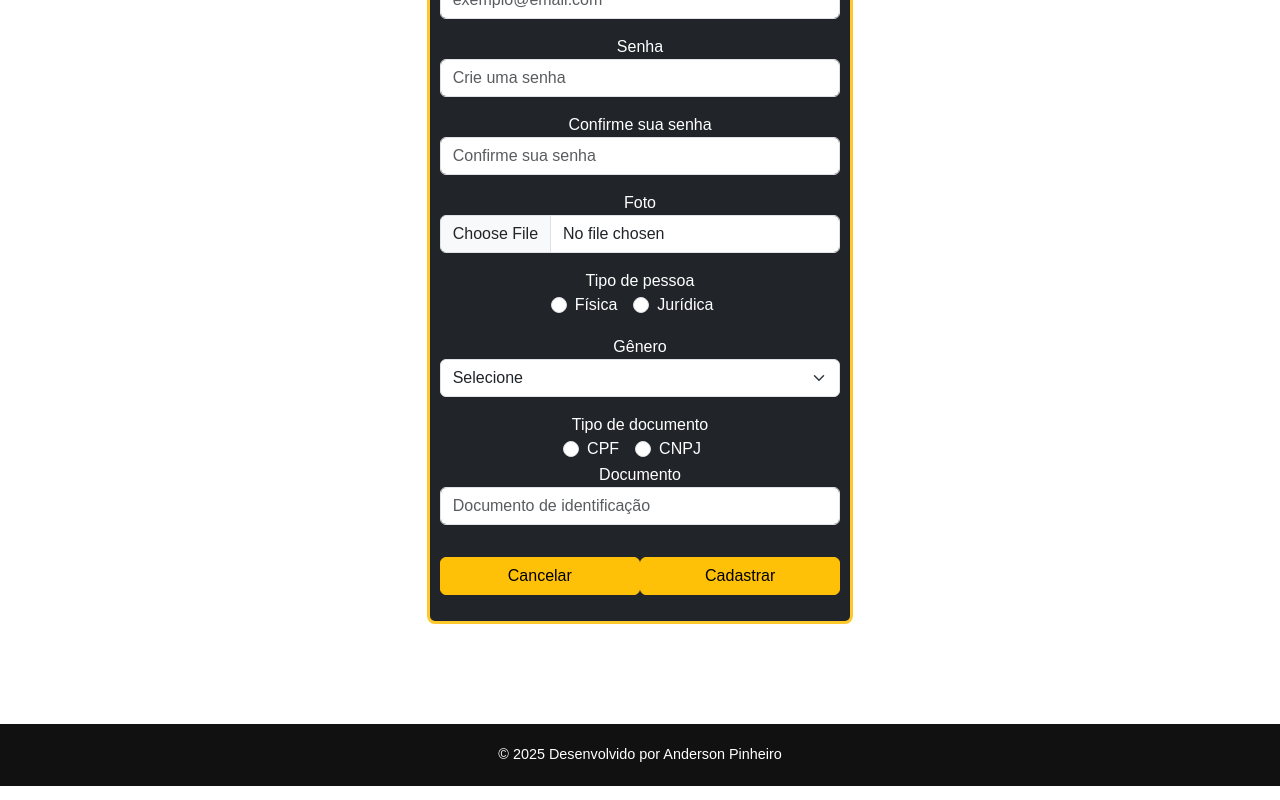
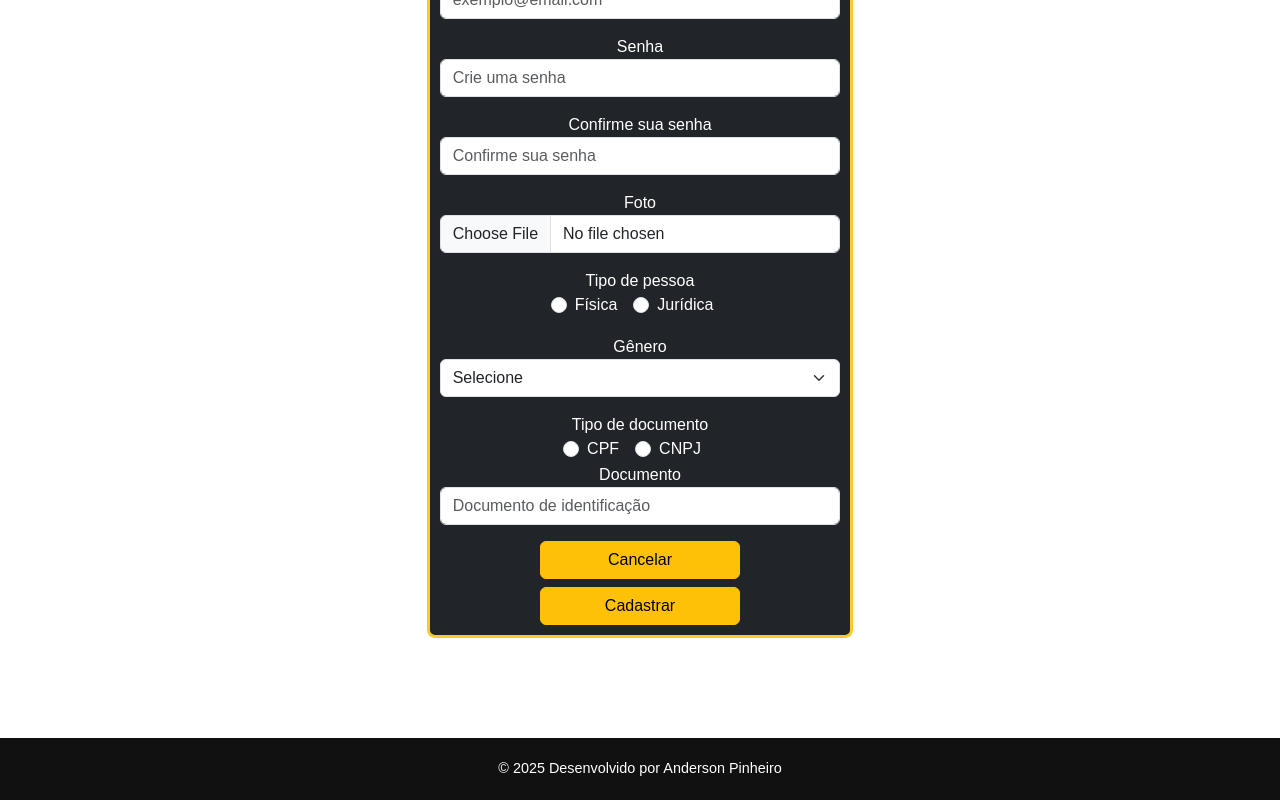
Before and after one commit to PinheiroAnderson/meu-projeto-vue, a Vue app: page /cadastro in a window 1280 px wide. Shown: the part 370-1170 px from the top of the page. Built offline with nearby package versions, Linux system fonts and the light colour scheme.

Commit message:
formEdit

```diff
--- a/src/assets/css/cadastro.css
+++ b/src/assets/css/cadastro.css
@@ -8,11 +8,6 @@
 
 .registration-section h2 {
   margin-bottom: 20px;
-}
-
-#register-button:hover {
-  background-color: var(--white);
-  color: var(--black);
 }
 
 #registration-success,
@@ -29,3 +24,7 @@
   background-color: var(--yellow);
   border-color: var(--yellow);
 }
+
+.btn {
+  gap: 5;
+}
--- a/src/components/CardComponent.vue
+++ b/src/components/CardComponent.vue
@@ -13,7 +13,6 @@
 import serviceData from "@/core/mocks/service.json";
 import { ref } from "vue";
 
-// Variável reativa para armazenar os serviços
 const services = ref(serviceData);
 </script>
 
--- a/src/views/CadastroView.vue
+++ b/src/views/CadastroView.vue
@@ -151,12 +151,14 @@
         />
         <div id="documentHelp" class="form-text"></div>
       </div>
-      <button type="reset" id="" class="btn btn-warning w-50 my-3">
-        Cancelar
-      </button>
-      <button type="button" id="registerButton" class="btn btn-warning w-50">
-        Cadastrar
-      </button>
+      <div class="d-grid gap-2 col-6 mx-auto">
+        <button type="reset" id="reset" class="btn btn-warning">
+          Cancelar
+        </button>
+        <button type="button" id="registerButton" class="btn btn-warning">
+          Cadastrar
+        </button>
+      </div>
     </form>
     <div
       id="message-area"
```
